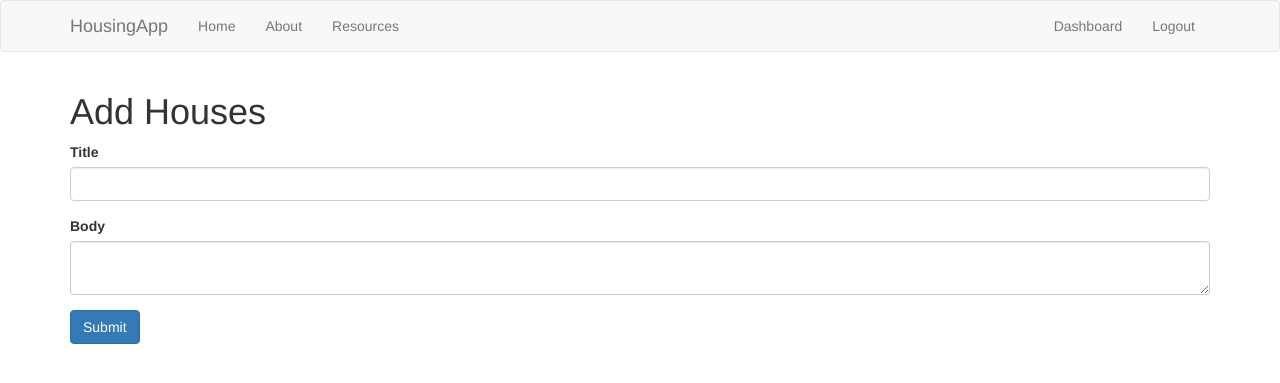
After one commit to JuliaShiweiHuang/housingApp, a Flask app: page /add_house in a window 1280 px wide. The commit adds this page. Shown: the top 383 px of the page. Run offline with Flask 2, Linux system fonts and the light colour scheme; the visitor is signed in with stand-in values (Sample User, id 1); some libraries are stand-ins or nearby versions.

Commit message:
added add house, CKEditor CDN

```diff
--- a/app.py
+++ b/app.py
@@ -34,12 +34,30 @@ def home():
 
 @app.route('/resources')
 def resources():
-    return render_template('resources.html', resources = Resources)
+    cur = mysql.connection.cursor()
+
+    #get houses
+    result = cur.execute("SELECT * FROM articles")
+
+    articles = cur.fetchall()
+    if result > 0:
+        return render_template('resources.html', articles=articles)
+    else:
+        msg = 'No Houses Found'
+        return render_template('resources.html', msg=msg)
+    cur.close()
+
 
 
 @app.route('/resource/<string:id>')
 def resource(id):
-    return render_template('resource.html', id=id)
+    cur = mysql.connection.cursor()
+
+    #get houses
+    result = cur.execute("SELECT * FROM articles WHERE id = %s", [id])
+
+    articles = cur.fetchone()
+    return render_template('resource.html', resource=resource)
 
 #register form class
 class RegisterForm(Form):
@@ -138,6 +156,7 @@ def is_logged_in(f):
 
 
 @app.route('/logout')
+@is_logged_in
 def logout():
     session.clear()
     flash('You are now logged out', 'success')
@@ -149,7 +168,49 @@ def logout():
 @app.route('/dashboard')
 @is_logged_in
 def dashboard():
-    return render_template('dashboard.html')
+    cur = mysql.connection.cursor()
+
+    #get houses
+    result = cur.execute("SELECT * FROM articles")
+
+    articles = cur.fetchall()
+    if result > 0:
+        return render_template('dashboard.html', resources=resources)
+    else:
+        msg = 'No Houses Found'
+        return render_template('dashboard.html')
+    cur.close()
+
+
+#register form class
+class ArticleForm(Form):
+    title = StringField('Title', [validators.Length(min = 1, max = 200)])
+    body = TextAreaField('Body', [validators.Length(min = 1)])
+
+
+@app.route('/add_house', methods=['GET', 'POST'])
+@is_logged_in
+def add_house():
+    form = ArticleForm(request.form)
+    if request.method == 'POST' and form.validate():
+        title = form.title.data
+        body = form.body.data
+
+        #create cursor
+        cur = mysql.connection.cursor()
+
+        # execute
+        cur.execute("INSERT INTO articles(title, body, author) VALUES(%s, %s, %s)", (title, body, session['username']))
+        #commit to DB
+        mysql.connection.commit()
+
+        #close connection
+        cur.close()
+
+        flash('Article Created', 'success')
+
+        return redirect(url_for('dashboard'))
+    return render_template('add_house.html', form=form)
 
 
 if __name__ == '__main__':
--- /dev/null
+++ b/templates/add_house.html
@@ -0,0 +1,16 @@
+{% extends 'layout.html'%}
+
+{%block body%}
+<h1>Add Houses</h1>
+{% from "includes/_formhelpers.html" import render_field %}
+<form method = "POST" action="">
+    <div class="form-group">
+        {{render_field(form.title, class_="form-control")}}
+    </div>
+    <div class="form-group">
+        {{render_field(form.body, class_="form-control", id="editor")}}
+    </div>
+
+    <p><input class = "btn btn-primary" type = "submit" value="Submit"></p>
+</form>
+{%endblock%}
--- a/templates/home.html
+++ b/templates/home.html
@@ -4,5 +4,10 @@
 <div class = "jumbotron text-center">
     <h1>Welcome To Off-Campus Housing </h1>
     <p class = "lead">Find housing resources here...</p>
+
+    {% if session.logged_in == NULL %}
+        <a href = "/register" class = "btn btn-primary btn-lg">Register</a>
+        <a href = "/login" class = "btn btn-success btn-lg">Login</a>
+    {% endif %}
 </div>
 {%endblock%}
--- a/templates/layout.html
+++ b/templates/layout.html
@@ -11,6 +11,11 @@
         {% include 'includes/_messages.html' %}
         {%block body%}{% endblock %}
         </div>
+
         <script src = "https://maxcdn.bootstrapcdn.com/bootstrap/3.3.7/js/bootstrap.min.js"></script>
+        <script src="https://cdn.ckeditor.com/4.15.0/standard/ckeditor.js"></script>
+        <script type = "text/javascript">
+            CKEDITOR.replace('editor')
+        </script>
     </body>
 </html>
```
Also changed, not shown: templates/dashboard.html (+23 -0 lines), templates/resource.html (+7 -2 lines).
